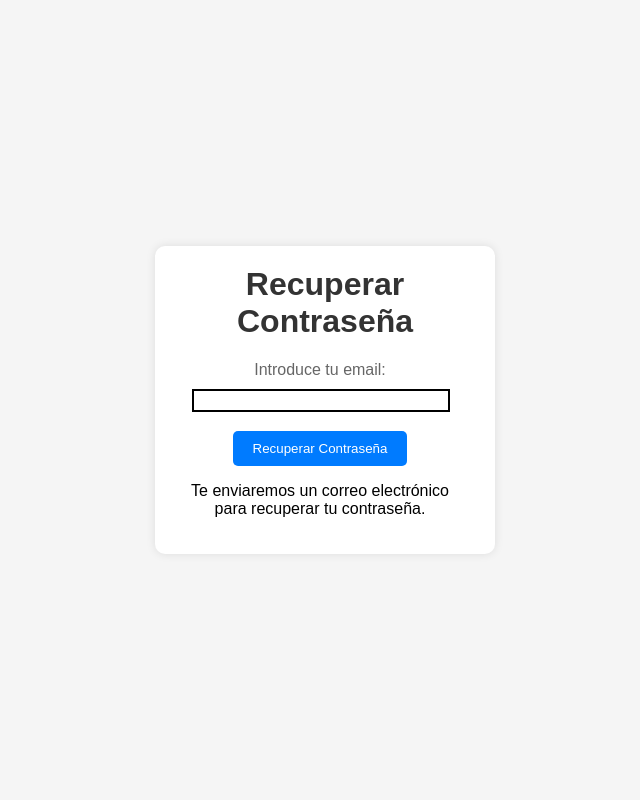
After one commit to brendaJK/GalletoOsi, a Flask app: page /ResetPass in a window 1280 px wide. The commit adds this page. Shown: the whole page, without its empty margins (315-955 px from the left). Run offline with Flask 3, Linux system fonts and the light colour scheme; some libraries are stand-ins or nearby versions.

Commit message:
Recuperacion de contrasenia salu2

```diff
--- a/forms.py
+++ b/forms.py
@@ -102,3 +102,7 @@ class InvenForm(Form):
     stock= IntegerField('Stock',[
         validators.DataRequired(message='El campo es requerido')
     ])
+
+
+class ResetPassForm(Form):
+    email = EmailField("Introduce tu email:", [validators.DataRequired(message='El campo es requerido')])
--- a/main.py
+++ b/main.py
@@ -1,6 +1,7 @@
 from flask import Flask,render_template, request,jsonify, Response, url_for,make_response
-
-from flask import flash,redirect
+from email.mime.multipart import MIMEMultipart
+from email.mime.text import MIMEText
+from flask import flash,redirect, session
 from flask_wtf.csrf import CSRFProtect
 import io
 # from fpdf import FPDF
@@ -14,6 +15,7 @@ import hashlib
 from pymongo import MongoClient
 from email.message import EmailMessage
 import ssl
+import secrets
 
 import smtplib
 
@@ -358,6 +360,83 @@ def generar_pdf():
 
     return response
 
+# De aqui para abajo va lo de recuperar la contraseña jaja salu2
+
+@app.route('/ResetPass', methods = ['POST', 'GET'])
+def rPass():
+    create_form = forms.ResetPassForm(request.form)
+    if request.method == 'GET':
+        return render_template('ResetPass.html', form = create_form)
+    if request.method == 'POST':
+
+
+        email = db.usuarios.find_one({'email': create_form.email.data})
+        if email:
+
+            token = secrets.token_urlsafe(16)
+            print(token)
+            session['reset_token'] = token
+            user = email.get('username')
+
+            de = 'GalletoInc@gmail.com'
+            para = email.get('email')
+            asunto = 'Recuperacion de Contraseña'
+
+            mensaje = MIMEMultipart()
+            mensaje['From'] = de
+            mensaje['To'] = para
+            mensaje['Subject'] = asunto
+            cuerpo = f'''\
+                       Hola,
+
+                       Has solicitado recuperar tu contraseña.
+                       Por favor, sigue este enlace para restablecerla:
+
+                       http://localhost:5000/restablecer-contraseña?token={token}
+
+                       Si no solicitaste esto, ignora este mensaje.
+
+                       Saludos,
+
+                        Don galleto'''
+            texto = MIMEText(cuerpo, 'plain')
+            mensaje.attach(texto)
+
+            server = smtplib.SMTP('smtp.gmail.com', 587)
+            server.starttls()
+
+            server.login(de, 'dxgu xxvg lpbh pcxa')
+            server.send_message(mensaje)
+            server.quit()
+
+            msgconfirm = 'Se ha enviado el correo para la recuperacion de su contraseña.'
+
+
+        else:
+            msgconfirm = 'No hay ninguna cuenta asosiada a este email.'
+
+        return render_template('ResetPass.html', form = create_form, msg = msgconfirm)
+
+
+@app.route('/restablecer-contraseña', methods=['GET', 'POST'])
+def restablecer_contraseña():
+    token = request.args.get('token')
+    create_form = forms.ResetPassForm(request.form)
+    if token == session.get('reset_token'):
+        if request.method == 'POST':
+            nueva_contraseña = request.form['nueva_contraseña']
+            # usuarios_db[usuario]['contraseña'] = nueva_contraseña
+            return 'Tu contraseña ha sido actualizada con éxito.'
+        return render_template('passwordRecup.html', form = create_form)
+    else:
+        return 'El token de restablecimiento de contraseña no es válido.'
+
+
+
+
+#Aqui termina lo de recuperar la contraseña jaja despedi2
+
+
 # Función para obtener los datos de ventas (deberías reemplazarla con tu propia lógica)
 def obtener_datos_para_tabla():
     ventas = [
--- /dev/null
+++ b/templates/ResetPass.html
@@ -0,0 +1,80 @@
+<!DOCTYPE html>
+<html lang="es">
+<head>
+    <meta charset="UTF-8">
+    <meta name="viewport" content="width=device-width, initial-scale=1.0">
+    <title>Recuperar Contraseña</title>
+    <style>
+        body {
+            font-family: Arial, sans-serif;
+            background-color: #f5f5f5;
+            margin: 0;
+            padding: 0;
+            display: flex;
+            justify-content: center;
+            align-items: center;
+            height: 100vh;
+        }
+        .container {
+            background-color: #ffffff;
+            padding: 20px;
+            border-radius: 10px;
+            box-shadow: 0px 0px 10px rgba(0, 0, 0, 0.1);
+            width: 300px;
+            text-align: center;
+        }
+        h1 {
+            margin-top: 0;
+            color: #333333;
+        }
+        label {
+            display: block;
+            margin-bottom: 10px;
+            color: #666666;
+        }
+        input[type="text"] {
+            width: 100%;
+            padding: 10px;
+            margin-bottom: 20px;
+            border: 1px solid #cccccc;
+            border-radius: 5px;
+            box-sizing: border-box;
+        }
+        input[type="submit"] {
+            background-color: #007bff;
+            color: #ffffff;
+            padding: 10px 20px;
+            border: none;
+            border-radius: 5px;
+            cursor: pointer;
+            transition: background-color 0.3s ease;
+        }
+        input[type="submit"]:hover {
+            background-color: #0056b3;
+        }
+        form{
+            padding-right: 10px;
+        }
+    </style>
+</head>
+<body>
+    <div class="container">
+        <h1>Recuperar Contraseña</h1>
+        {% import '_macros.html' as macros %}
+        <form action="/ResetPass" method="POST">
+            <!-- <label for="User">Introduce tu nombre de usuario:</label> -->
+            <!-- <input type="text" id="User" name="User" placeholder="Introduce tu nombre de usuario." required> -->
+            {{macros.camposNuevos(form.email, class='form-control', style="
+                    font-size: 15px;
+                    border: 2px solid black;
+                    width: 100%;
+                    margin-left: -15%;")}}
+
+            <h3 style="color: #2289f7;">{{ msg }}</h3>
+
+            <input type="submit" value="Recuperar Contraseña">
+            <p>Te enviaremos un correo electrónico para recuperar tu contraseña.</p>
+        </form>
+    </div>
+</body>
+</html>
--- a/templates/index.html
+++ b/templates/index.html
@@ -38,7 +38,7 @@
                             Remember me
                             </label>
                         </div>
-                        <a href="" class="text-body">Forgot password?</a>
+                        <a href="http://localhost:5000/ResetPass" class="text-body">Forgot password?</a>
                     </div>
                     <div class="text-center text-lg-start mt-4 pt-2">
                         <div class="form-group">
```
Also changed, not shown: templates/passwordRecup.html (added, +67 -0 lines).
